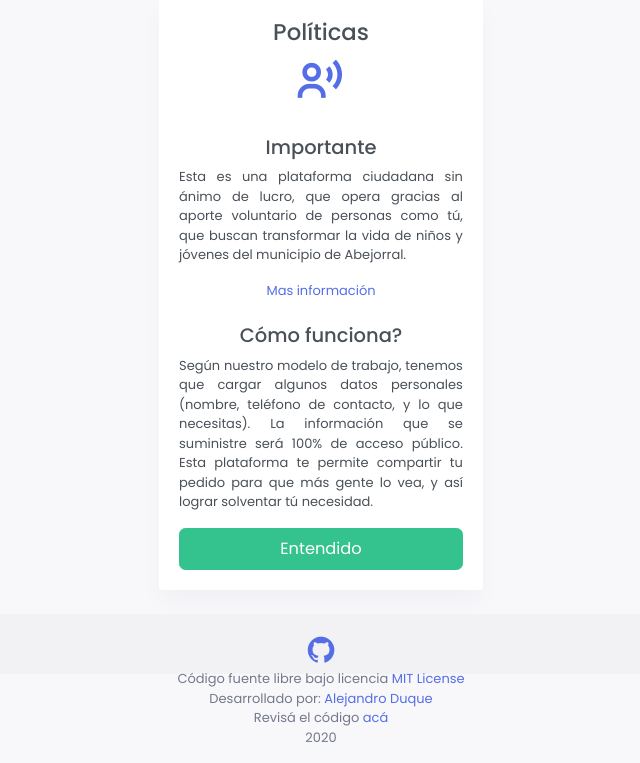
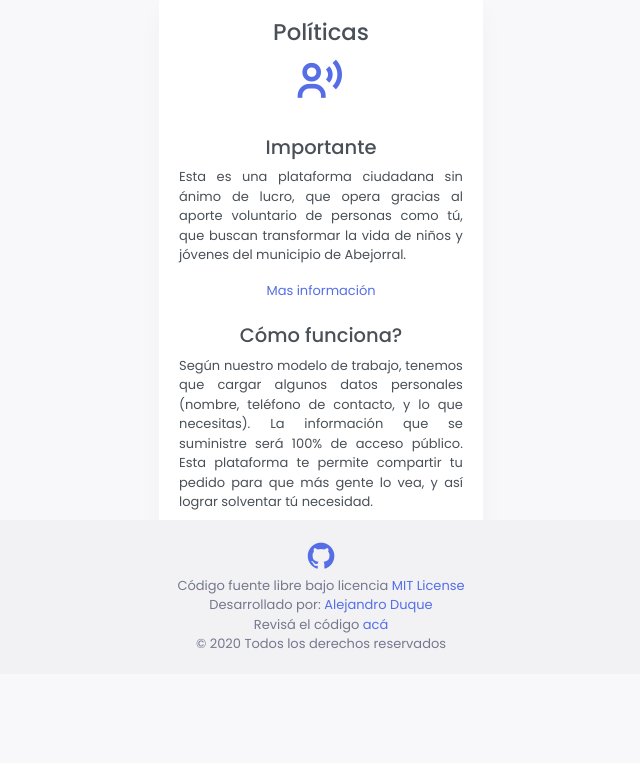
Before and after one commit to aleducode/help-abejorral, a Django app: page /disclaimer in a window 1280 px wide. Shown: the part 150-913 px from the top of the page, without its empty margins (319-959 px from the left). After the commit the page ends 799 px from the top, so only its background shows below. Run offline with Django 3.2, Linux system fonts and the light colour scheme; some libraries are stand-ins or nearby versions.

Commit message:
fix footer.

```diff
--- a/abjhelp/templates/base.html
+++ b/abjhelp/templates/base.html
@@ -1,6 +1,7 @@
 {% load static %}
 <!doctype html>
 <html lang="en">
+
 
 <head>
 
@@ -46,6 +47,9 @@
     #page-header-notifications-dropdown {
         width: 56px;
     }
+    .footer {
+        height: auto !important;
+    }
 </style>
 <body data-topbar="dark" data-layout="horizontal">
 
@@ -58,7 +62,7 @@
             <button onclick="window.location='/'" class="btn header-item waves-effect" data-toggle="dropdown" aria-haspopup="false" aria-expanded="false" style="font-size: large;">
                 Un convite por Abejorral
             </button>
-            </div>
+
         </header>
 
         <div class="main-content">
@@ -74,13 +78,13 @@
                             <p class="mt-0 pt-0 mb-0">Código fuente libre bajo licencia <a href="https://github.com/aleducode/help-abejorral/blob/master/LICENSE">MIT License</a></p>
                             <p class="mt-0 pt-0 mb-0">Desarrollado por: <a href="https://github.com/aleducode">Alejandro Duque</a></p>
                             <p class="mt-0 pt-0 mb-0"> Revisá el código <a href="https://github.com/aleducode/help-abejorral">acá</a></p>
-                            <p>2020</p>
+                            <p class="mt-0 pt-0 mb-0"> © 2020 Todos los derechos reservados</p>
 
                         </div>
                     </div>
                 </div>
             </footer>
-        </div>
+
         <!-- end main content-->
 
     </div>
```
